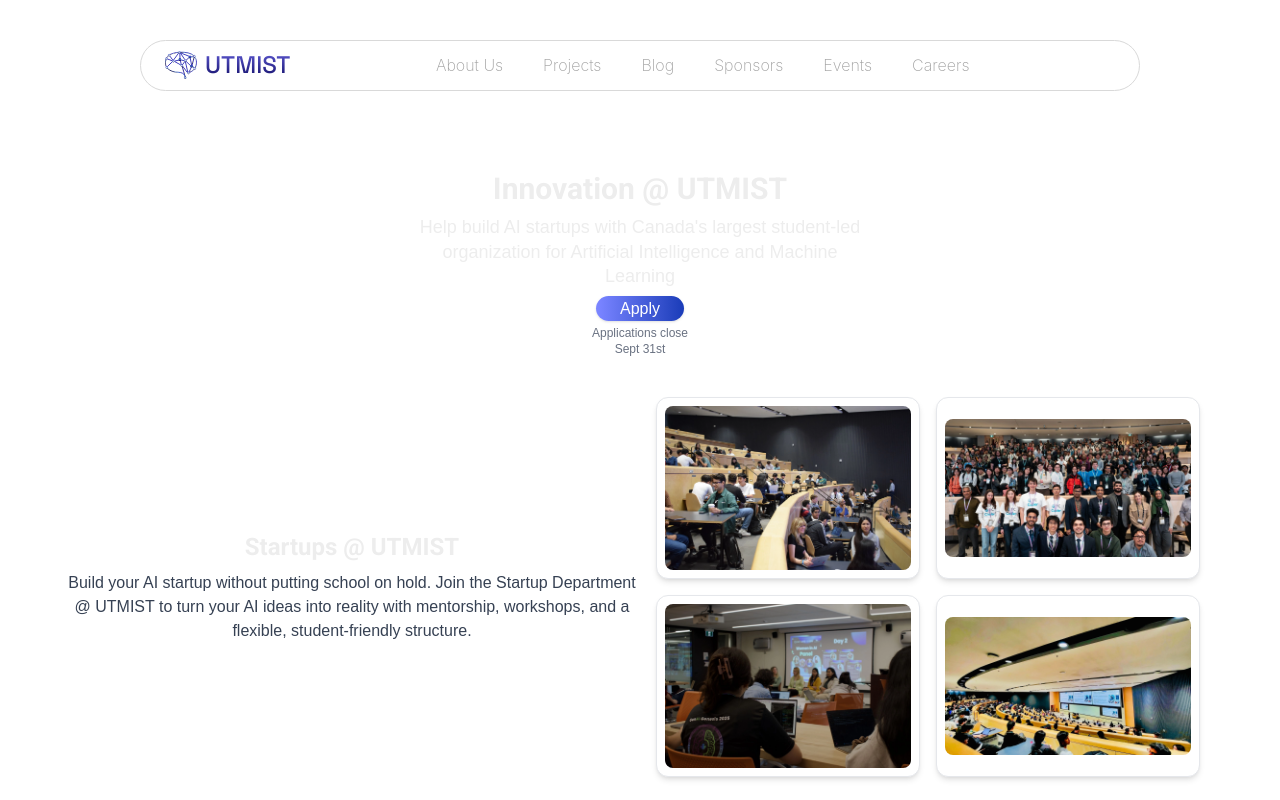
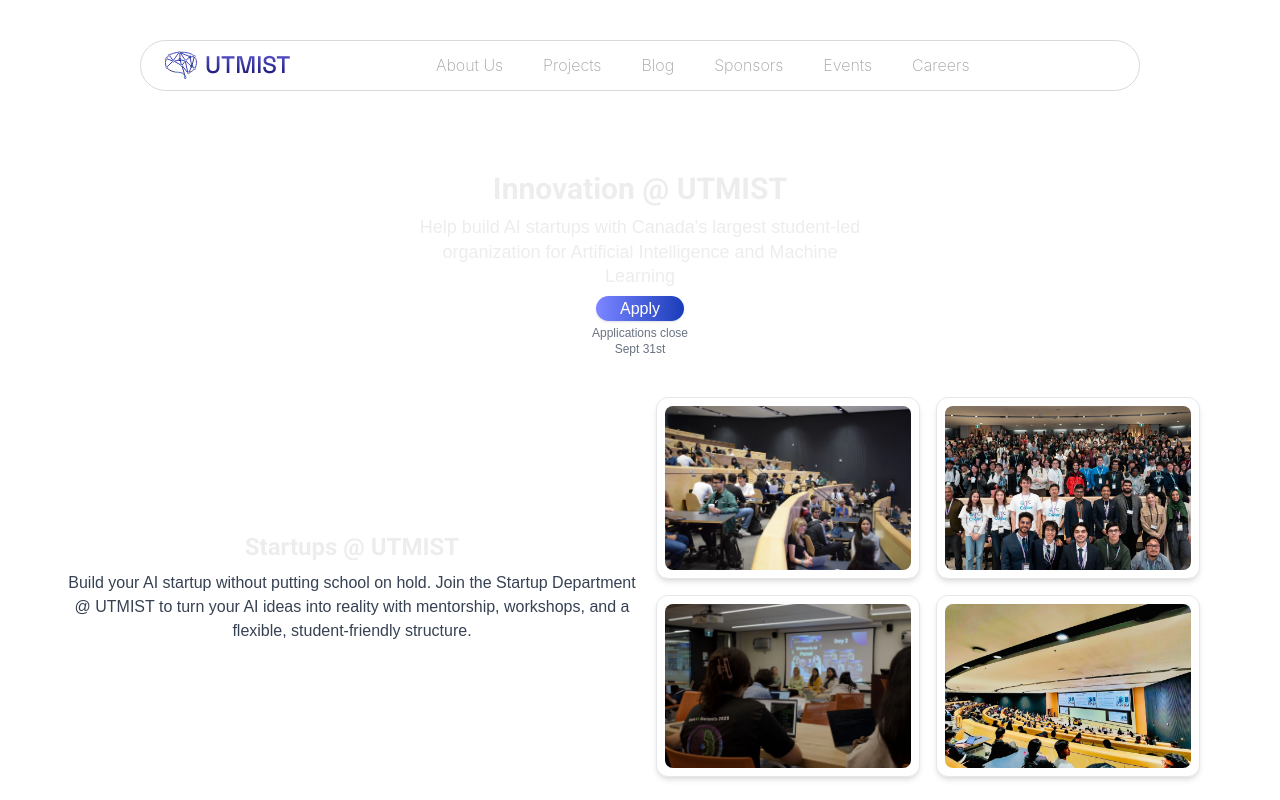
Before and after one commit to UTMIST/UTMIST, a Next.js app in the folder client/: page /startups in a window 1280 px wide. Shown: the top 800 px of the page. Built offline with nearby package versions, Linux system fonts and the light colour scheme.

Commit message:
style: made images the same size

```diff
--- a/client/src/app/startups/page.tsx
+++ b/client/src/app/startups/page.tsx
@@ -46,7 +46,7 @@ const PhotosGrid = () => {
               alt={`grid-img-${idx}`}
               width={480}
               height={360}
-              className={`object-contain rounded-lg max-w-full max-h-full`}
+              className={`object-cover rounded-lg w-full h-full`}
             />
           </div>
         );
```
